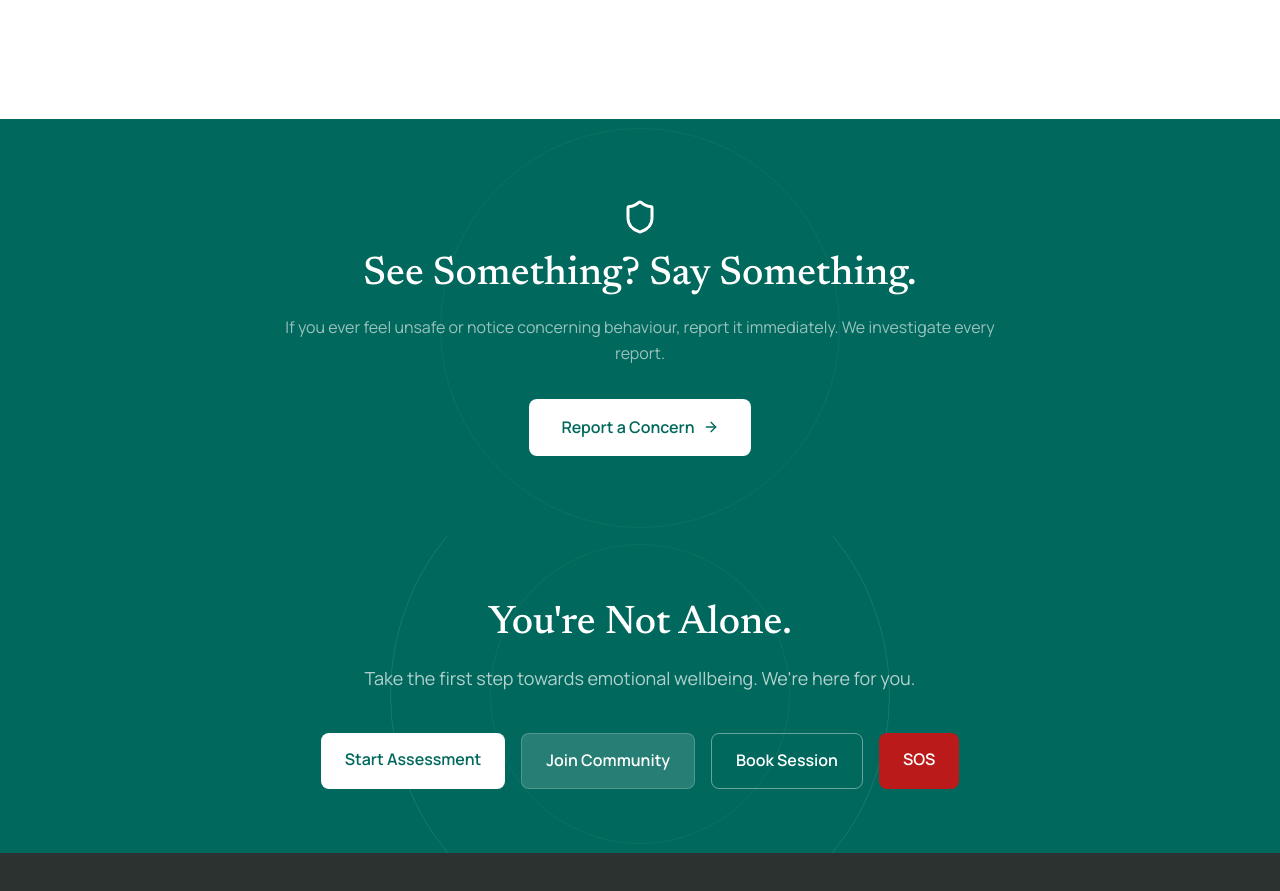
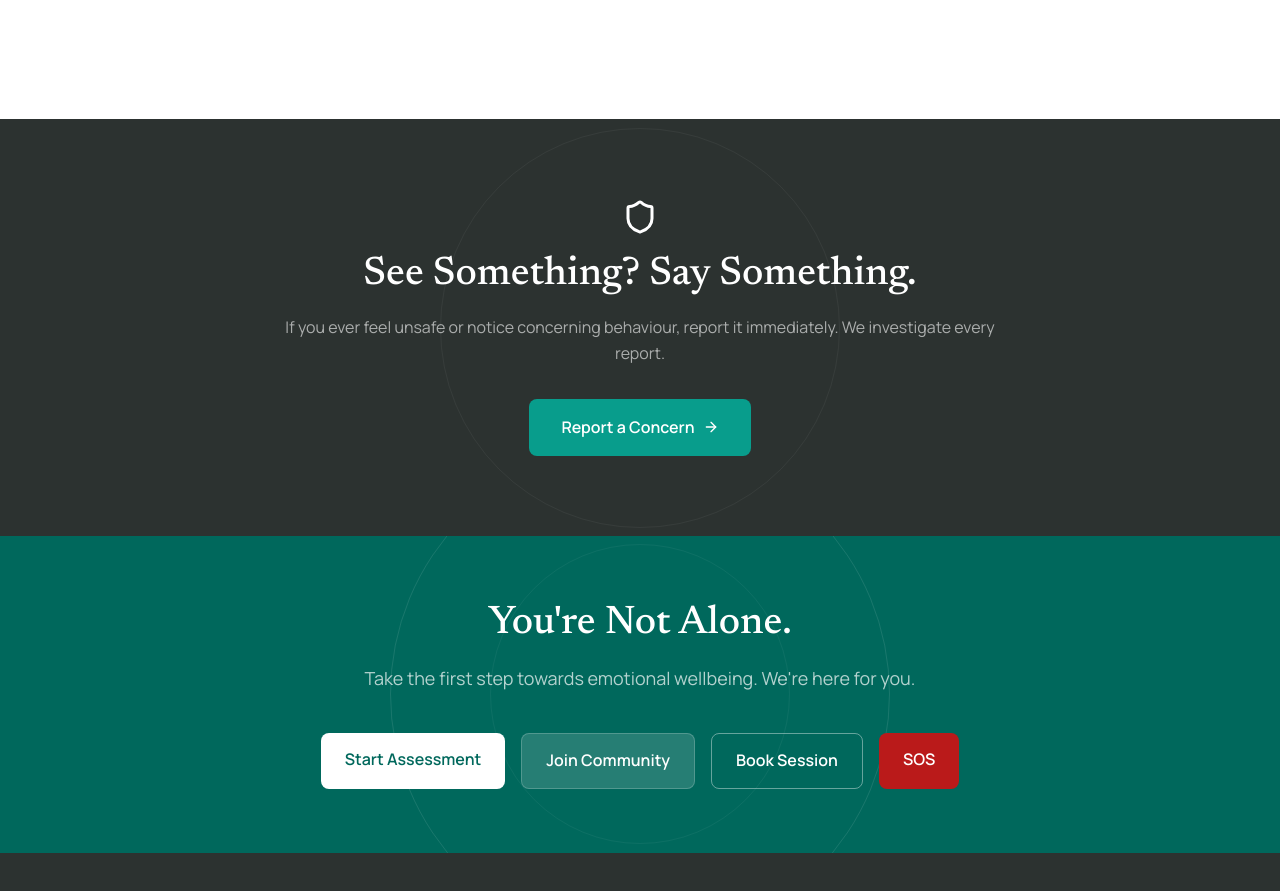
Before and after one commit to Shivam123-code/Mental-Support, a Next.js app: page /trust in a window 1280 px wide. Shown: the part 2745-3636 px from the top of the page. Built offline with nearby package versions, Linux system fonts and the light colour scheme.

Commit message:
fix: Sign In goes to role-selection first, fix Trust page footer color clash

```diff
--- a/src/app/trust/page.tsx
+++ b/src/app/trust/page.tsx
@@ -138,13 +138,13 @@ export default function Trust() {
       </section>
 
       {/* Report CTA */}
-      <section className="py-16 sm:py-20 bg-[var(--primary)] text-white text-center relative overflow-hidden">
+      <section className="py-16 sm:py-20 bg-[var(--inverse-surface)] text-white text-center relative overflow-hidden">
         <div className="absolute top-1/2 left-1/2 -translate-x-1/2 -translate-y-1/2 w-[400px] h-[400px] border border-white/5 rounded-full pointer-events-none" />
         <div className="max-w-3xl mx-auto px-4 sm:px-6 relative z-10">
           <Shield className="mx-auto mb-4" size={36} />
           <h2 className="text-headline-lg mb-4">See Something? Say Something.</h2>
           <p className="text-white/60 mb-8">If you ever feel unsafe or notice concerning behaviour, report it immediately. We investigate every report.</p>
-          <Link href="/trust" className="inline-flex items-center gap-2 px-6 sm:px-8 py-3 sm:py-4 bg-white text-[var(--primary)] font-semibold rounded-lg hover:bg-white/90 transition-all">
+          <Link href="/contact" className="inline-flex items-center gap-2 px-6 sm:px-8 py-3 sm:py-4 bg-[var(--primary-bright)] text-white font-semibold rounded-lg hover:bg-[var(--primary)] transition-all">
             Report a Concern <ArrowRight size={16} />
           </Link>
         </div>
--- a/src/components/Header.tsx
+++ b/src/components/Header.tsx
@@ -168,7 +168,7 @@ export default function Header() {
               SOS
             </Link>
             <Link
-              href="/login"
+              href="/role-selection"
               className="hidden sm:flex items-center px-4 py-2 text-sm font-medium text-[var(--on-surface-variant)] hover:text-[var(--primary)] hover:bg-[var(--surface-container)] rounded-lg transition-all duration-200"
             >
               Sign In
@@ -256,7 +256,7 @@ export default function Header() {
                 Start Free Assessment
               </Link>
               <Link
-                href="/login"
+                href="/role-selection"
                 onClick={() => setIsMenuOpen(false)}
                 className="btn-secondary text-center"
               >
```
